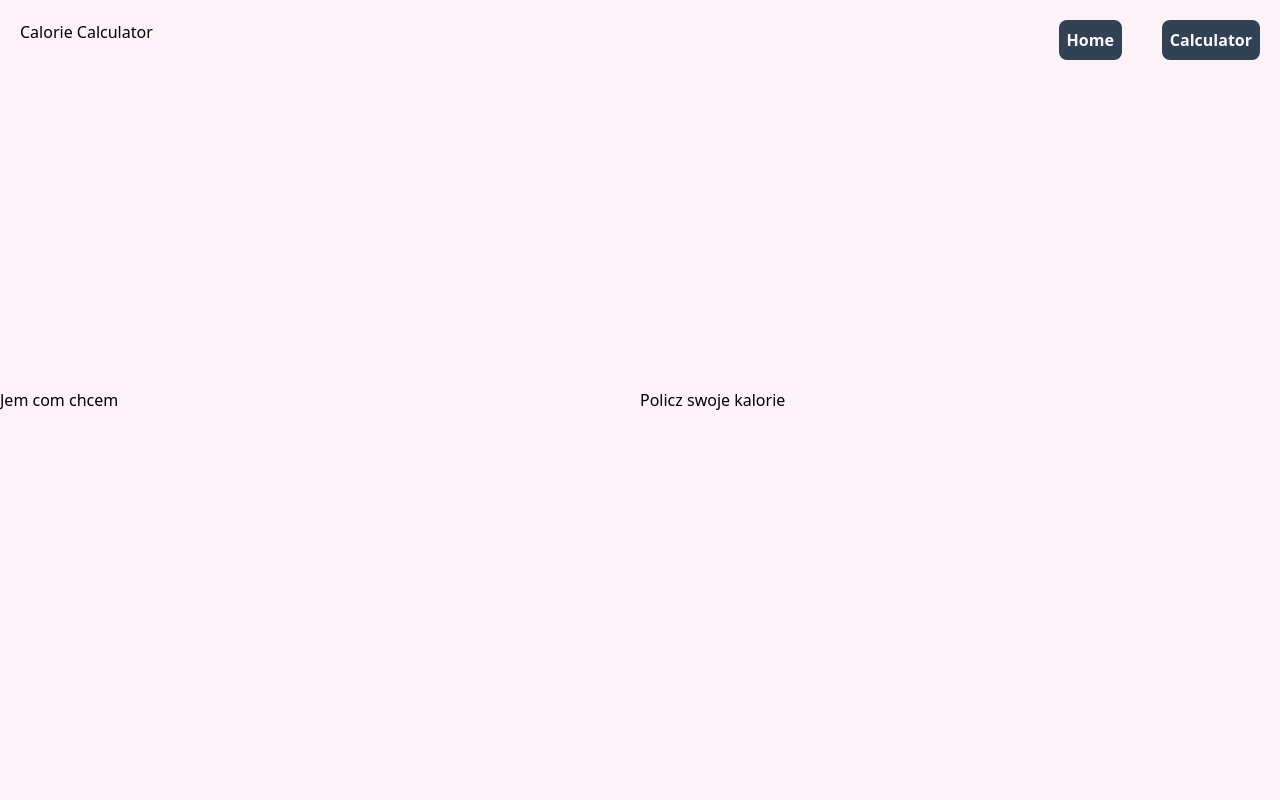
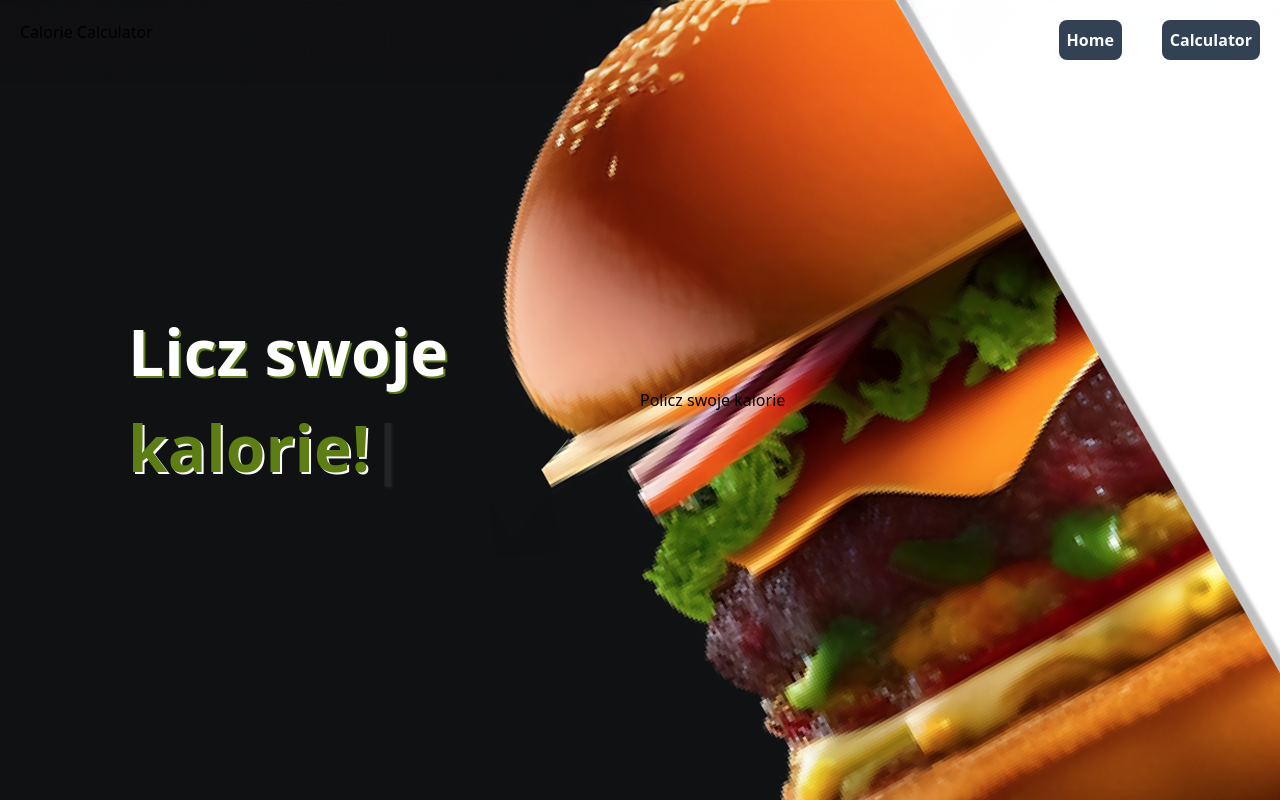
Before and after one commit to Wojtyua/38053_38062_38545_38073, a React (Vite) app: page / in a window 1280 px wide. Shown: the top 800 px of the page. Built offline with nearby package versions, Linux system fonts and the light colour scheme.

Commit message:
Added auto typing text animation

```diff
--- a/package.json
+++ b/package.json
@@ -11,7 +11,9 @@
   },
   "dependencies": {
     "react": "^18.2.0",
-    "react-dom": "^18.2.0"
+    "react-dom": "^18.2.0",
+    "react-typed": "^2.0.12",
+    "typed.js": "^2.1.0"
   },
   "devDependencies": {
     "@types/react": "^18.2.66",
--- /dev/null
+++ b/src/components/AutoTyping.jsx
@@ -0,0 +1,10 @@
+import Typed from 'react-typed';
+
+const AutoTyping = () => {
+
+  return (
+      <h1>hi</h1>
+    );
+  };
+
+  export default AutoTyping;
--- a/src/components/CalculatorSection.jsx
+++ b/src/components/CalculatorSection.jsx
@@ -1,5 +1,5 @@
 const CalculatorSection = () => {
-  return <div className="h-screen w-full bg-green-100">CalculatorSection</div>;
+  return <div className="h-screen w-full bg-green-100 bg-image-2">CalculatorSection</div>;
 };
 
 export default CalculatorSection;
--- a/src/components/LandingPage.jsx
+++ b/src/components/LandingPage.jsx
@@ -1,8 +1,40 @@
+import React, { useEffect, useRef } from 'react';
+import Typed from 'typed.js';
+import './landingPage.css';
+
 const LandingPage = () => {
+  const changingWords = ['kalorie!', 'zdrowie!'];
+  const wordIndexRef = useRef(0);
+  const typedRef = useRef(null);
+
+  useEffect(() => {
+    const options = {
+      strings: changingWords,
+      typeSpeed: 90,
+      backSpeed: 50,
+      loop: true,
+      smartBackspace: true,
+      onComplete: (self) => {
+        if (wordIndexRef.current === changingWords.length - 1) {
+          wordIndexRef.current = 0;
+        } else {
+          wordIndexRef.current++;
+        }
+        self.start();
+      }
+    };
+
+    const typed = new Typed(typedRef.current, options);
+
+    return () => {
+      typed.destroy();
+    };
+  }, []);
+
   return (
-    <div className="h-screen w-full bg-pink-50 grid grid-cols-2 items-center">
-      <div>
-        <h1>Jem com chcem</h1>
+    <div className="h-screen w-full bg-pink-50 grid grid-cols-2 items-center bg-image-1">
+      <div className='animated-text-container'>
+        <h1 className='animated-text'>Licz swoje <br/> {<span ref={typedRef} className='changing-word'></span>}</h1>
       </div>
       <div>
         <h2>Policz swoje kalorie</h2>
--- /dev/null
+++ b/src/components/landingPage.css
@@ -0,0 +1,17 @@
+.animated-text-container{
+
+    margin-left: 10vw;
+}
+
+.animated-text{
+    color: white;
+    font-size: 5vw;
+    font-weight: 700;
+    text-shadow: 2px 2px #5c7e14;
+
+}
+
+.changing-word{
+    color:#5c7e14;
+    text-shadow: 2px 2px white;
+}
```
Also changed, not shown: 1 other file (tests, documents, lock files or other folders).
